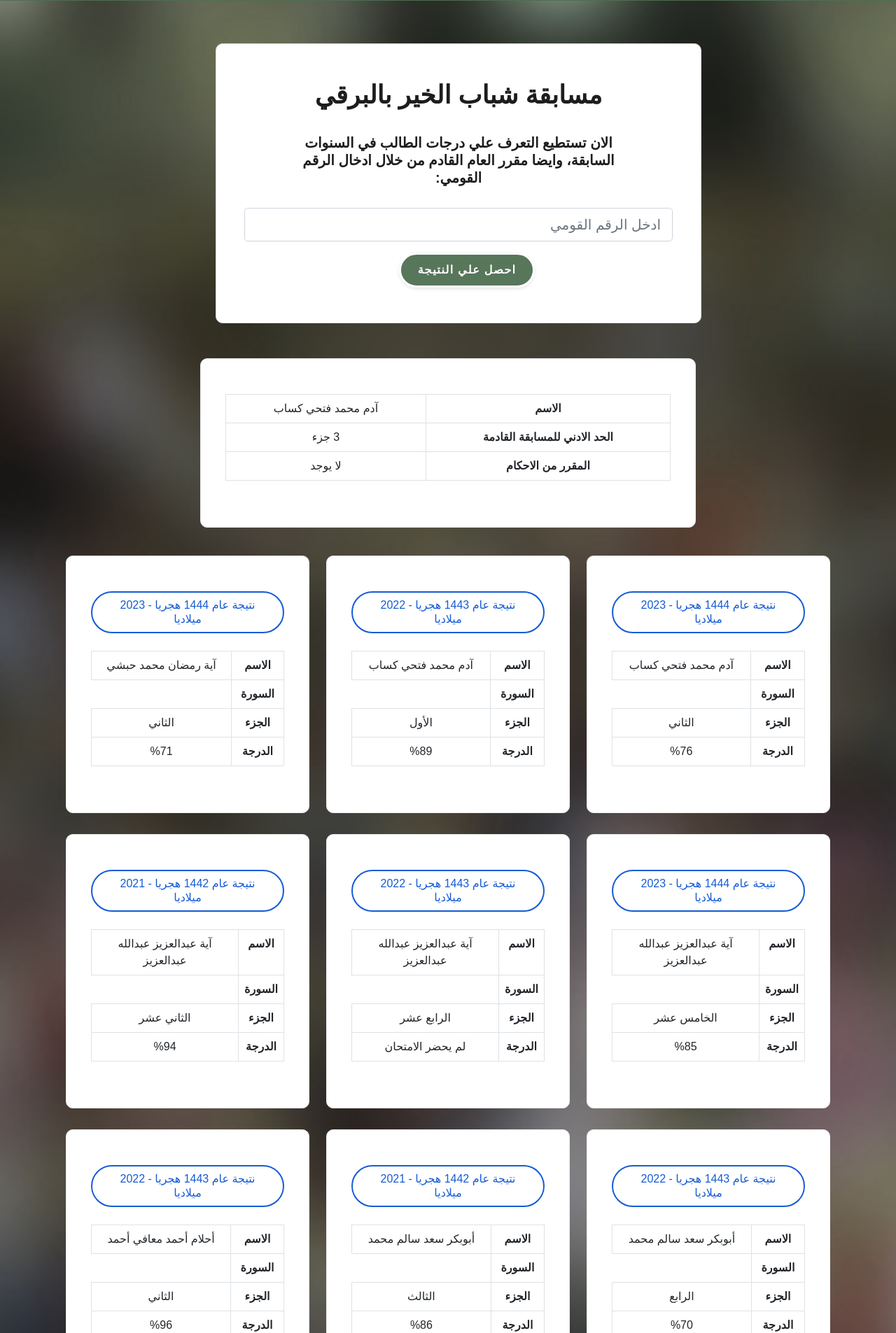
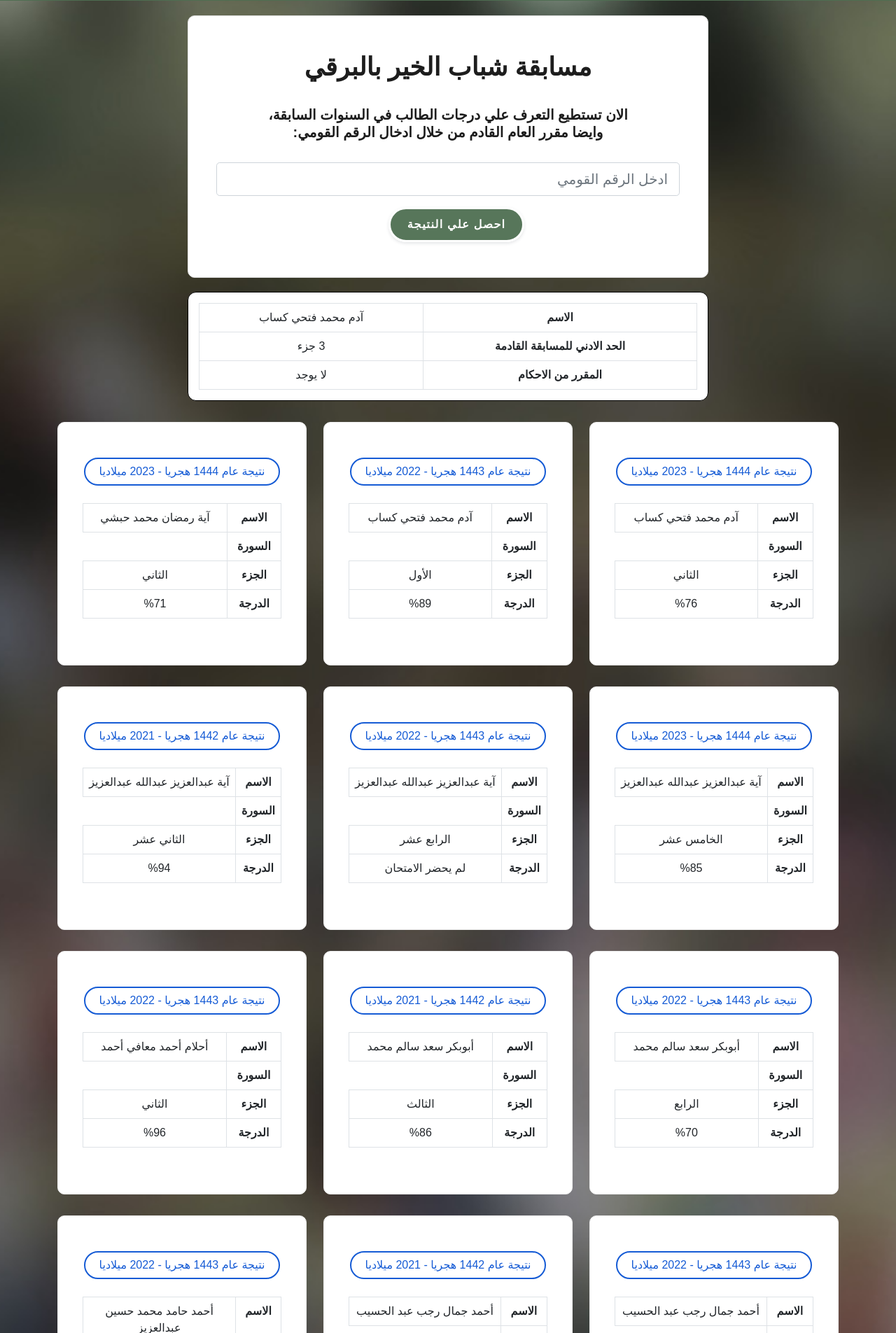
Before and after one commit to tariqhosny/Shabab-Elkhier, a Django app: template templates/result/result-form.html in a window 1280 px wide. Shown: the part 72-1977 px from the top of the page at 70% size. Run offline with Django 4.2, Linux system fonts and the light colour scheme; the template is opened without the code that fills it: values that come from a table or form of the project are taken from there, others are empty; data comes from the database, SQL or seed files in the repository; some libraries are stand-ins or nearby versions.

Commit message:
edit the pages design

```diff
--- a/landing/views.py
+++ b/landing/views.py
@@ -38,8 +38,8 @@
                     form['sour'] = sour
             except:
                 form['grades'] = None
-        else:
-            form['nationalIDForm'] = GetResultsForm()
+    else:
+        form['nationalIDForm'] = GetResultsForm()
     return render(request, 'result/result-form.html', form)
 
 
--- a/templates/includes/base.html
+++ b/templates/includes/base.html
@@ -16,6 +16,7 @@
             overflow: auto;
             background-size: cover;
             background-position: center;
+            {% comment %} padding-top: 70px; {% endcomment %}
             padding-bottom: 30px;
             overflow-x: hidden;
         }
@@ -73,7 +74,7 @@
 {% comment %} {% include 'parts/footer.html' %} {% endcomment %}
 
 <html dir="rtl" lang="ar">
-    <body>
+    <body style="background-color: rgb(79, 111, 82);">
 
     <script>
 
--- a/templates/result/result-form.html
+++ b/templates/result/result-form.html
@@ -5,11 +5,11 @@
   <!DOCTYPE html>
     <body>
       <!-- ========================= contact-section start ========================= -->
-      <section id="contact" class="contact-section background">
+      <section id="contact" class="contact-section background" style="padding-top: 70px;">
         <br>
         <div class="container">
-          <div class="col-xl-8 center-horizontal">
-            <div class="contact-form-wrapper">
+          <div class="col-xl-8 center-horizontal" style="padding: 0px;">
+            <div class="contact-form-wrapper" style="margin: 0px;">
               <div class="row">
                 <div class="col-xl-10 col-lg-8 mx-auto">
                   <div class="section-title text-center">
@@ -34,10 +34,9 @@
           </div>
 
           {% if grades != None and grades.count > 0%}
-            <div class="container">
-              <div class="col-xl-8 center-horizontal">
-                <div class="pricing-style-fourteen">
-                  <table class="table table-bordered">
+            <div class="col-xl-8 center-horizontal" style="background-color: white; border:solid black 1px; border-radius: 12px; padding: 15px; margin-top: 20px;">
+              <div class="section-title text-center" style="margin: 0px;">
+                  <table class="table table-bordered" style="margin: 0px;">
                     <tbody>
                       <tr>
                         <th scope="row">الاسم</th>
@@ -102,15 +101,15 @@
               </div>
             </div>
           {% elif grades == None %}
-            <div class="col-xl-8 center-horizontal">
-              <div class="contact-form-wrapper">
-                <div class="row">
-                  <div class="col-xl-8 col-lg-8 mx-auto">
-                    <div class="section-title text-center">
-                      <h5 style="color:red">بيانات الطالب غير متاحة. الرجاء المحاولة مرة اخري</h5>
-                    </div>
+            <div class="col-xl-8 center-horizontal" style="background-color: wheat; border:solid black 2px; border-radius: 12px; padding: 15px; margin-top: 20px;">
+              <div class="section-title text-center" style="margin: 0px;">
+                  <h5 class="text-center" style="margin: 10px;">بيانات الطالب غير متاحة ... الرجاء المحاولة مرة اخري او التواصل عبر الواتساب من خلال الضغط هنا</h5>
+                  <div class="button text-center rounded-buttons">
+                      <a class="btn primary-btn rounded-full" target="_blank" href="https://wa.me/201098831979">
+                          <img src="{% static 'image/whatsapp.png' %}" alt="Logo" width="22" height="22" class="d-inline-block align-text-center" style="margin-left:5px;">
+                          تواصل معنا
+                      </a>
                   </div>
-                </div>
               </div>
             </div>
           {% endif %}
```
Also changed, not shown: templates/landing/landing.html (+0 -8 lines).
